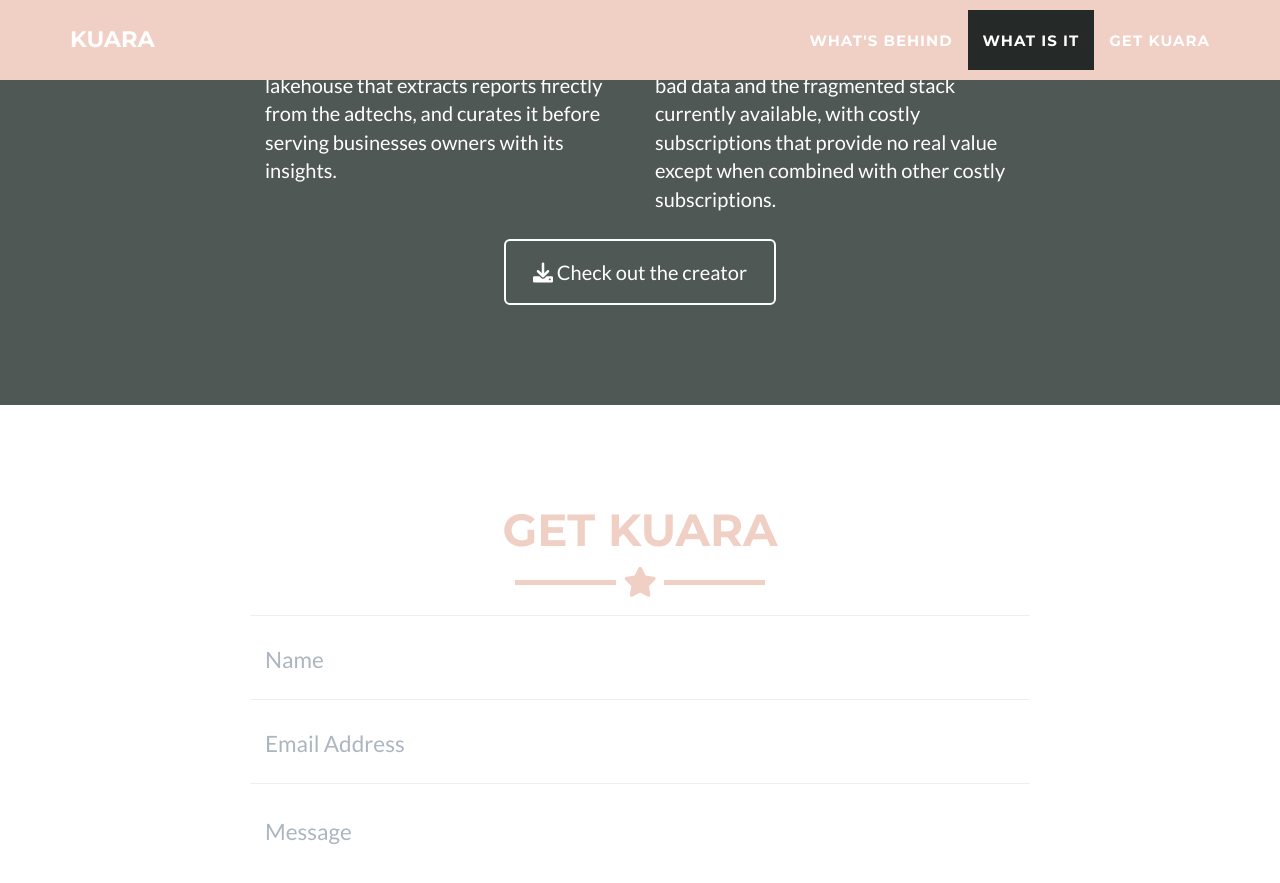
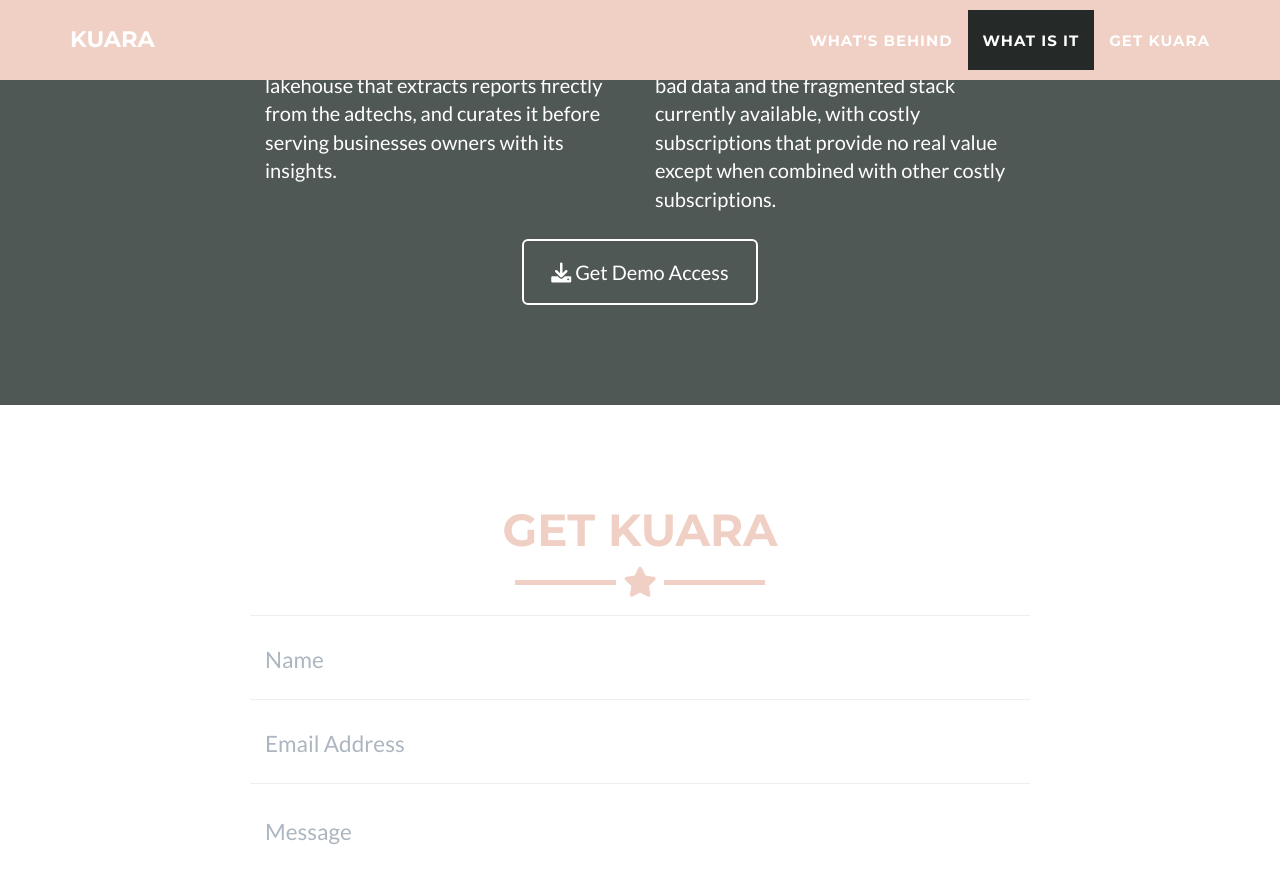
Before and after one commit to brunopini/kuara-lp, a Jekyll site: the page built from _posts/2024-04-18-project-3.markdown, in a window 1280 px wide and 900 px high, scrolled down 1734 px. Shown: the top 883 px of the window. Built offline with Jekyll 4.4.1, drawn with Linux system fonts in a browser that asks for light colours.

Commit message:
added demo link

```diff
--- a/_includes/about.html
+++ b/_includes/about.html
@@ -21,8 +21,8 @@
         </p>
       </div>
       <div class="col-lg-8 col-lg-offset-2 text-center">
-        <a href="https://linkedin.com/in/brunopini/" class="btn btn-lg btn-outline">
-          <i class="fa fa-download"></i> Check out the creator
+        <a href="https://airbyte-demo.pinimar.tech" class="btn btn-lg btn-outline">
+          <i class="fa fa-download"></i> Get Demo Access
         </a>
       </div>
     </div>
```
